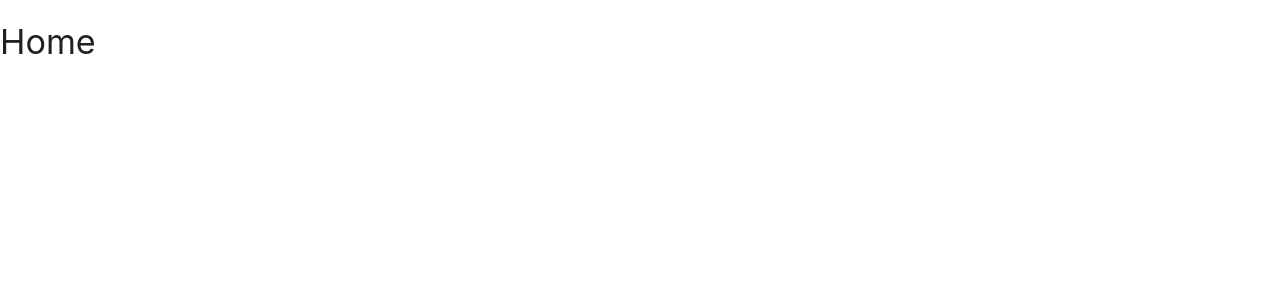
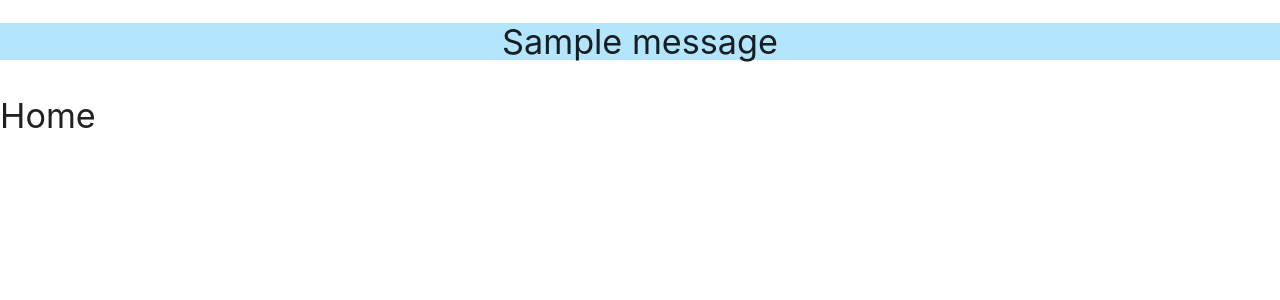
Before and after one commit to jacobroos87/headroom-studios, a Flask app: page / in a window 1280 px wide. Before the commit the part shown is almost empty. Shown: the top 300 px of the page. Run offline with Flask 2, Linux system fonts and the light colour scheme; one stand-in notice (Sample message) is shown; some libraries are stand-ins or nearby versions.

Commit message:
Added section for flash messages in base.html

```diff
--- a/templates/base.html
+++ b/templates/base.html
@@ -16,6 +16,24 @@
 </head>
 
 <body>
+
+    <header>
+
+    </header>
+
+    <section>
+        <!-- flash messages -->
+        {% with messages = get_flashed_messages() %}
+        {% if messages %}
+        {% for message in messages %}
+        <div class="row flashes" id="flash-message">
+            <h4 class="light-blue lighten-4 center-align">{{ message }}</h4>
+        </div>
+        {% endfor %}
+        {% endif %}
+        {% endwith %}
+    </section>
+
     <main>
         {% block content %}
         {% endblock %}
```
